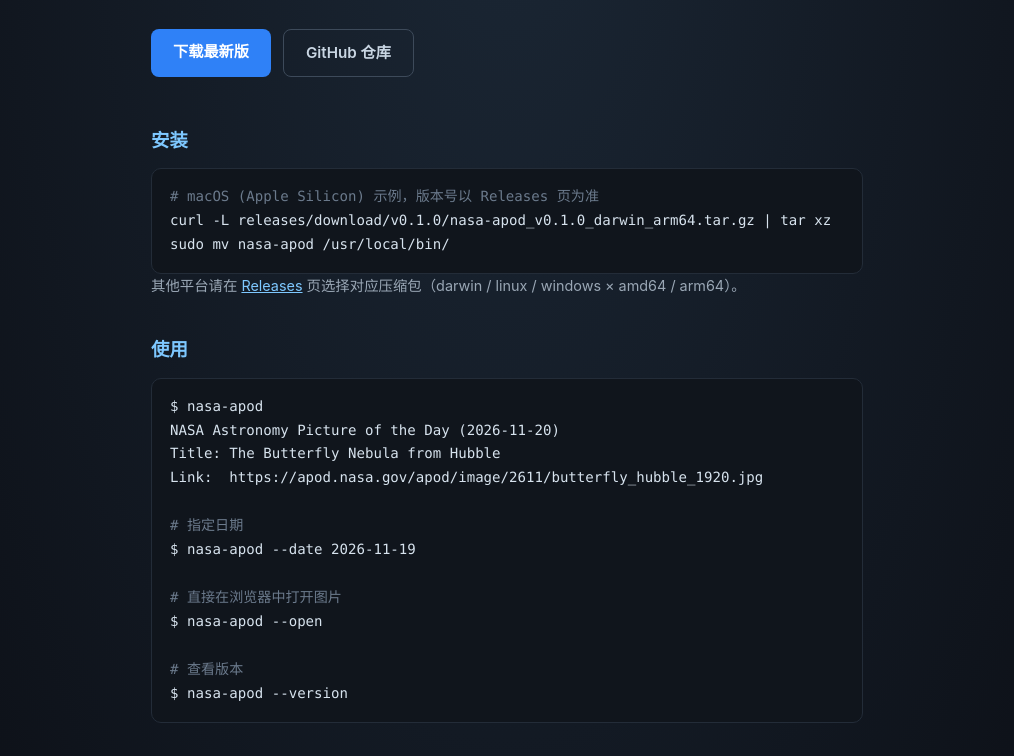
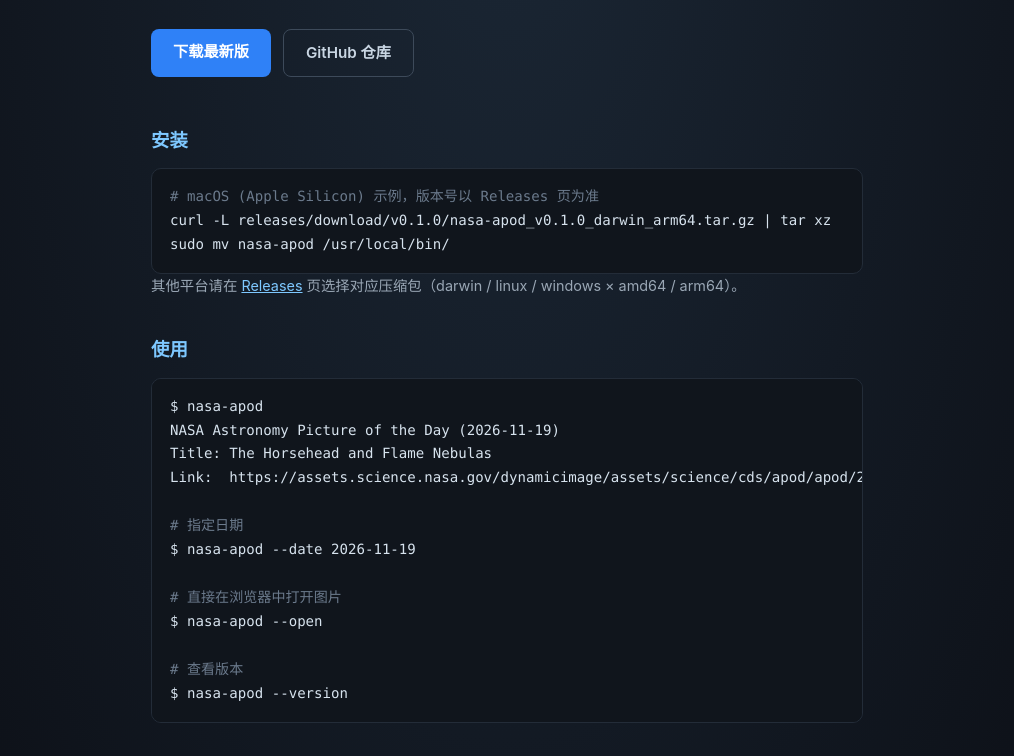
Before and after one commit to pidgey016/nasa-apod-cli, a plain HTML site: page docs/index.html in a window 1280 px wide. Shown: the part 196-952 px from the top of the page, without its empty margins (133-1147 px from the left). Drawn offline with Linux system fonts and the light colour scheme.

Commit message:
docs: refresh homepage sample output for new APOD source

```diff
--- a/docs/index.html
+++ b/docs/index.html
@@ -58,9 +58,9 @@ sudo mv nasa-apod /usr/local/bin/</pre>
 
   <h2>使用</h2>
   <pre>$ nasa-apod
-NASA Astronomy Picture of the Day (2026-11-20)
-Title: The Butterfly Nebula from Hubble
-Link:  https://apod.nasa.gov/apod/image/2611/butterfly_hubble_1920.jpg
+NASA Astronomy Picture of the Day (2026-11-19)
+Title: The Horsehead and Flame Nebulas
+Link:  https://assets.science.nasa.gov/dynamicimage/assets/science/cds/apod/apod/2026/november/Horsehead_Nebula_Killion.jpg
 
 <span class="c"># 指定日期</span>
 $ nasa-apod --date 2026-11-19
```
